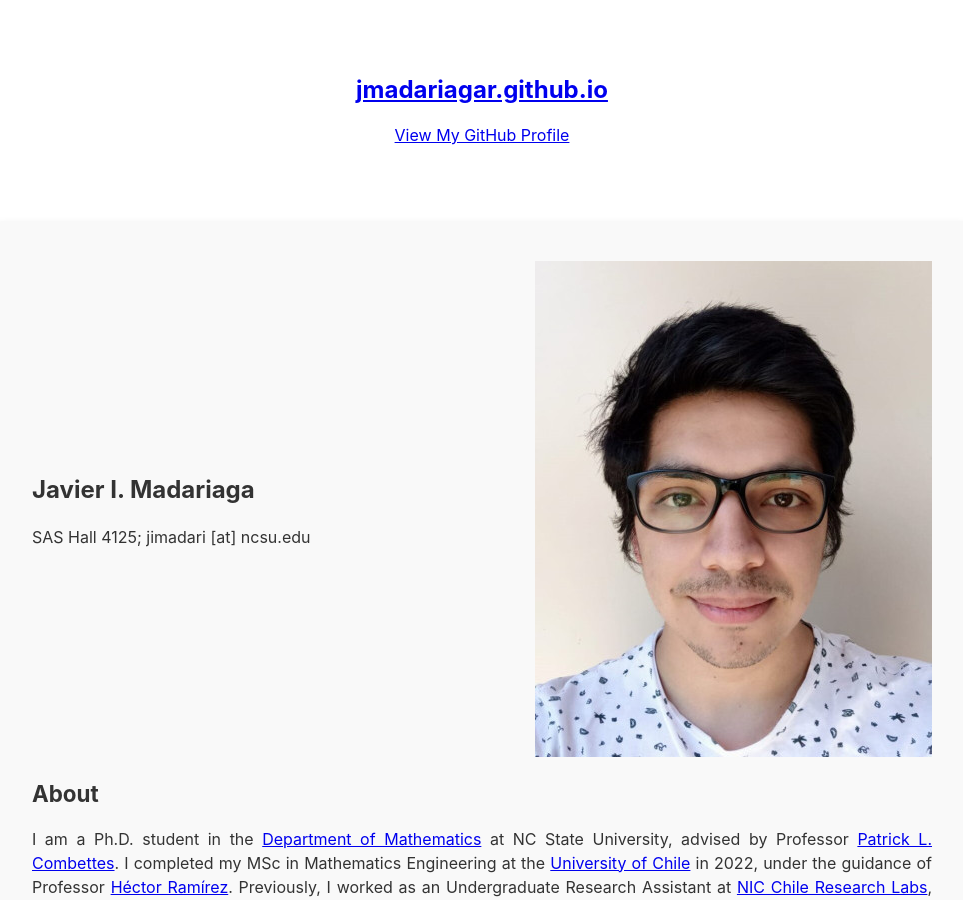
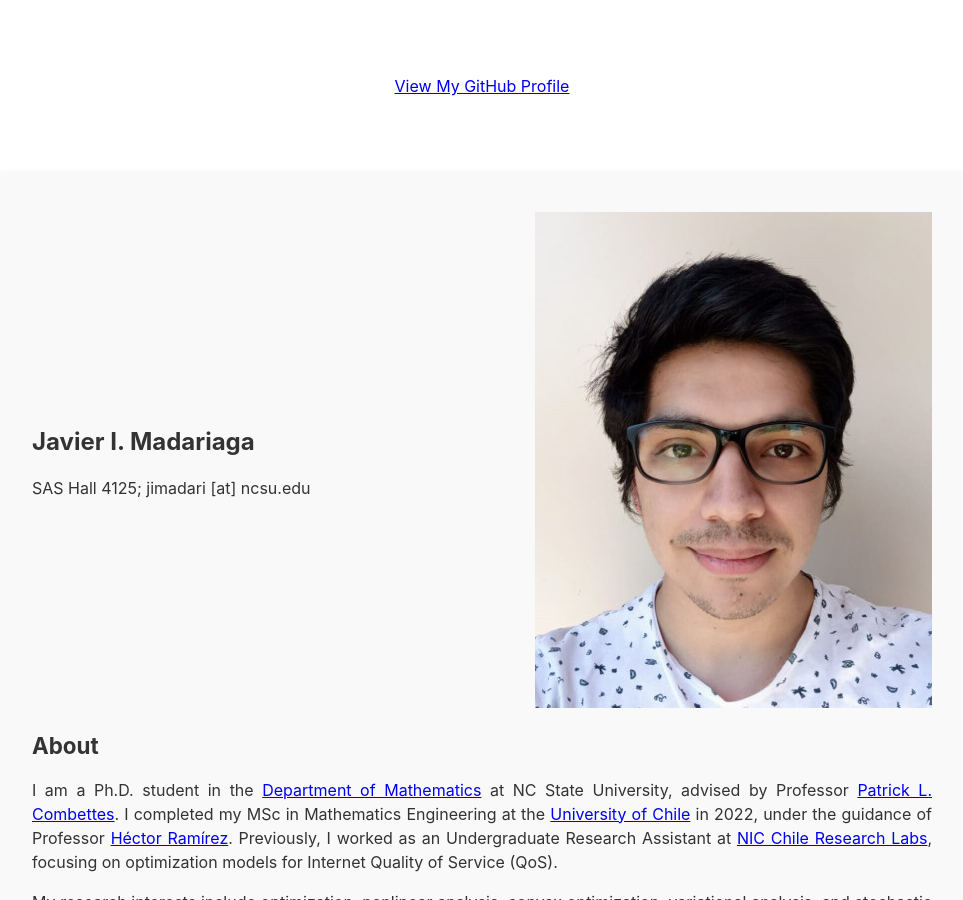
Before and after one commit to jmadariagar/jmadariagar.github.io, a Jekyll site: the page built from index.md, in a window 1280 px wide and 900 px high. Shown: the whole window, without its empty margins (158-1121 px from the left). Built offline with Jekyll 4.4.1, drawn with Linux system fonts in a browser that asks for light colours; our own code applies the rules of GitHub Pages for plain Markdown files; a script that is not in the unit is left out; the repository's description, which GitHub fills in, is left out.

Commit message:
Update default.html

```diff
--- a/_layouts/default.html
+++ b/_layouts/default.html
@@ -27,7 +27,6 @@
   <body>
     <div class="wrapper">
       <header>
-        <h1><a href="{{ '/' | absolute_url }}">{{ site.title | default: site.github.repository_name }}</a></h1>
 
         {% if site.logo %}
           <img src="{{site.logo | relative_url}}" alt="Logo" />
```
